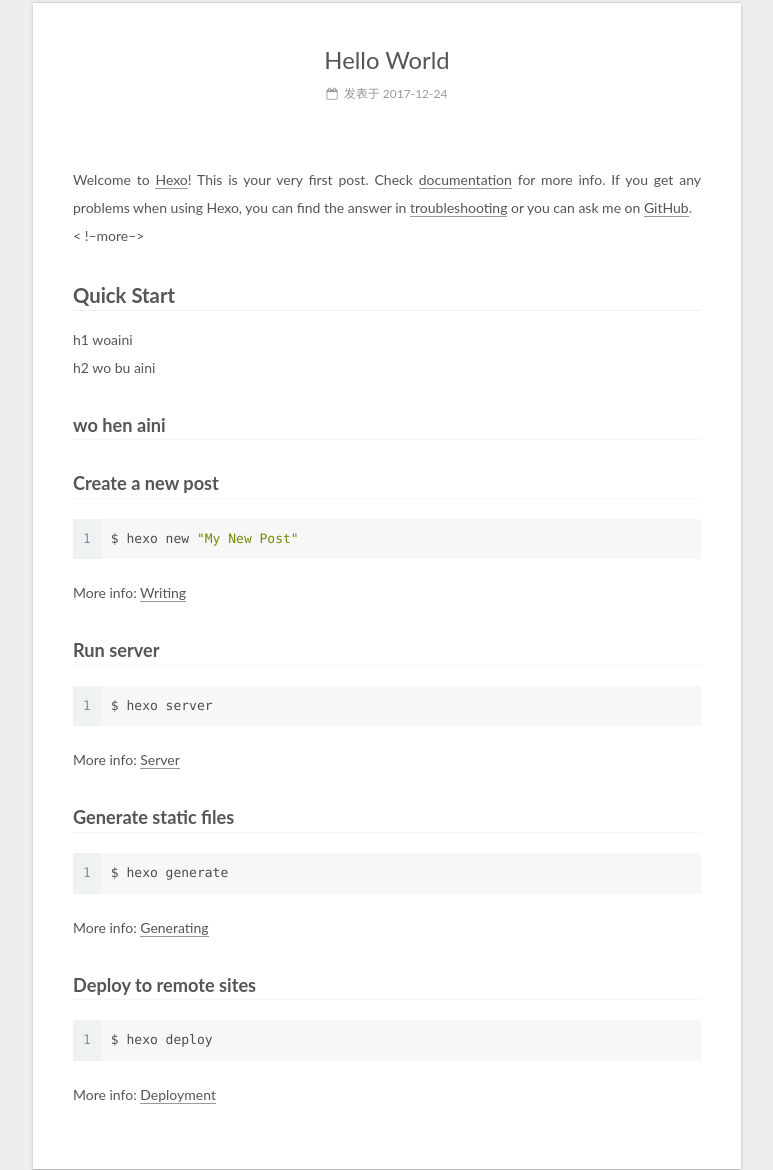
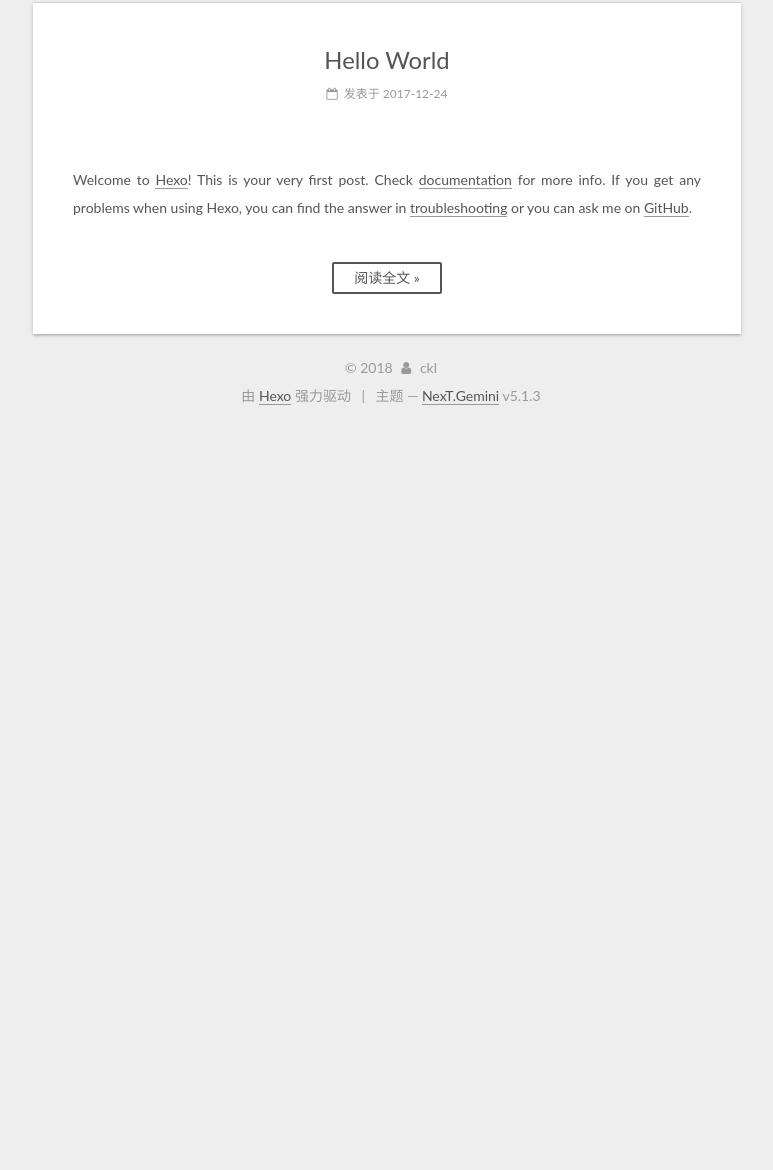
Before and after one commit to jionckl/aaa.github.io, a plain HTML site: page index.html in a window 1280 px wide. Shown: the part 1353-2523 px from the top of the page, without its empty margins (379-1152 px from the left). After the commit the page ends 1783 px from the top, so only its background shows below. Drawn offline with Linux system fonts and the light colour scheme.

Commit message:
Site updated: 2018-01-03 15:31:51

```diff
--- a/css/main.css
+++ b/css/main.css
@@ -1823,7 +1823,7 @@ pre .javascript .function {
   width: 4px;
   height: 4px;
   border-radius: 50%;
-  background: #0d17e3;
+  background: #fff;
 }
 .links-of-blogroll {
   font-size: 13px;
--- a/index.html
+++ b/index.html
@@ -485,19 +485,14 @@
 
 
 
-
-            <p>Welcome to <a href="https://hexo.io/" target="_blank" rel="noopener">Hexo</a>! This is your very first post. Check <a href="https://hexo.io/docs/" target="_blank" rel="noopener">documentation</a> for more info. If you get any problems when using Hexo, you can find the answer in <a href="https://hexo.io/docs/troubleshooting.html" target="_blank" rel="noopener">troubleshooting</a> or you can ask me on <a href="https://github.com/hexojs/hexo/issues" target="_blank" rel="noopener">GitHub</a>.<br>&lt; !–more–&gt; </p>
-<h2 id="Quick-Start"><a href="#Quick-Start" class="headerlink" title="Quick Start"></a>Quick Start</h2><p>h1 woaini<br>h2 wo bu aini </p>
-<h3 id="wo-hen-aini"><a href="#wo-hen-aini" class="headerlink" title="wo hen aini"></a>wo hen aini</h3><h3 id="Create-a-new-post"><a href="#Create-a-new-post" class="headerlink" title="Create a new post"></a>Create a new post</h3><figure class="highlight bash"><table><tr><td class="gutter"><pre><span class="line">1</span><br></pre></td><td class="code"><pre><span class="line">$ hexo new <span class="string">"My New Post"</span></span><br></pre></td></tr></table></figure>
-<p>More info: <a href="https://hexo.io/docs/writing.html" target="_blank" rel="noopener">Writing</a></p>
-<h3 id="Run-server"><a href="#Run-server" class="headerlink" title="Run server"></a>Run server</h3><figure class="highlight bash"><table><tr><td class="gutter"><pre><span class="line">1</span><br></pre></td><td class="code"><pre><span class="line">$ hexo server</span><br></pre></td></tr></table></figure>
-<p>More info: <a href="https://hexo.io/docs/server.html" target="_blank" rel="noopener">Server</a></p>
-<h3 id="Generate-static-files"><a href="#Generate-static-files" class="headerlink" title="Generate static files"></a>Generate static files</h3><figure class="highlight bash"><table><tr><td class="gutter"><pre><span class="line">1</span><br></pre></td><td class="code"><pre><span class="line">$ hexo generate</span><br></pre></td></tr></table></figure>
-<p>More info: <a href="https://hexo.io/docs/generating.html" target="_blank" rel="noopener">Generating</a></p>
-<h3 id="Deploy-to-remote-sites"><a href="#Deploy-to-remote-sites" class="headerlink" title="Deploy to remote sites"></a>Deploy to remote sites</h3><figure class="highlight bash"><table><tr><td class="gutter"><pre><span class="line">1</span><br></pre></td><td class="code"><pre><span class="line">$ hexo deploy</span><br></pre></td></tr></table></figure>
-<p>More info: <a href="https://hexo.io/docs/deployment.html" target="_blank" rel="noopener">Deployment</a></p>
-
-
+          <p>Welcome to <a href="https://hexo.io/" target="_blank" rel="noopener">Hexo</a>! This is your very first post. Check <a href="https://hexo.io/docs/" target="_blank" rel="noopener">documentation</a> for more info. If you get any problems when using Hexo, you can find the answer in <a href="https://hexo.io/docs/troubleshooting.html" target="_blank" rel="noopener">troubleshooting</a> or you can ask me on <a href="https://github.com/hexojs/hexo/issues" target="_blank" rel="noopener">GitHub</a>.<br>
+          <!--noindex-->
+          <div class="post-button text-center">
+            <a class="btn" href="/2017/12/24/hello-world/#more" rel="contents">
+              阅读全文 &raquo;
+            </a>
+          </div>
+          <!--/noindex-->
 
 
     </div>
--- a/search.xml
+++ b/search.xml
@@ -8,6 +8,6 @@
   <entry>
     <title><![CDATA[Hello World]]></title>
     <url>%2F2017%2F12%2F24%2Fhello-world%2F</url>
-    <content type="text"><![CDATA[Welcome to Hexo! This is your very first post. Check documentation for more info. If you get any problems when using Hexo, you can find the answer in troubleshooting or you can ask me on GitHub.&lt; !–more–&gt; Quick Starth1 woainih2 wo bu aini wo hen ainiCreate a new post1$ hexo new "My New Post" More info: Writing Run server1$ hexo server More info: Server Generate static files1$ hexo generate More info: Generating Deploy to remote sites1$ hexo deploy More info: Deployment]]></content>
+    <content type="text"><![CDATA[Welcome to Hexo! This is your very first post. Check documentation for more info. If you get any problems when using Hexo, you can find the answer in troubleshooting or you can ask me on GitHub. Quick Starth1 woainih2 wo bu aini wo hen ainiCreate a new post1$ hexo new "My New Post" More info: Writing Run server1$ hexo server More info: Server Generate static files1$ hexo generate More info: Generating Deploy to remote sites1$ hexo deploy More info: Deployment]]></content>
   </entry>
 </search>
```
Also changed, not shown: 2017/12/24/hello-world/index.html (+5 -5 lines).
